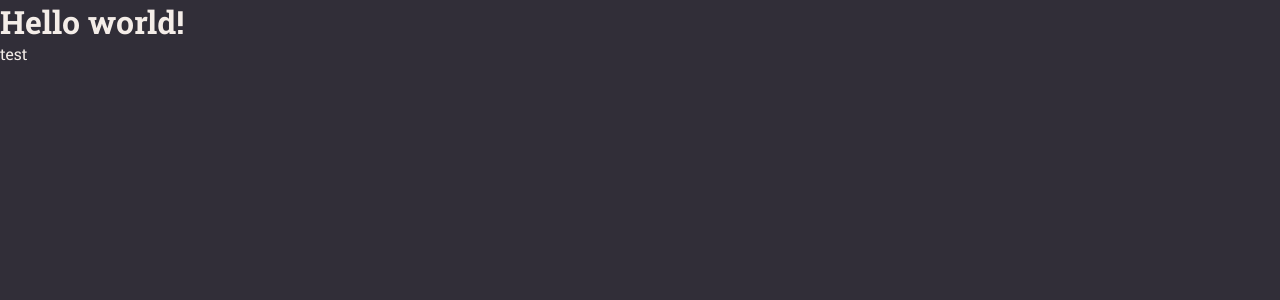
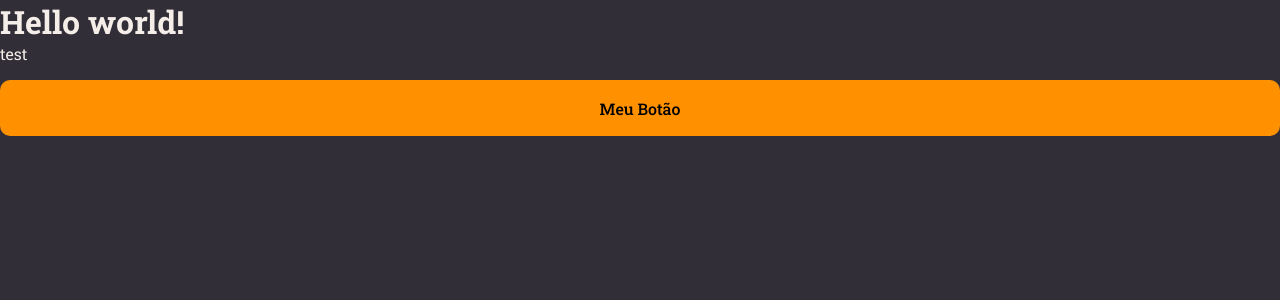
Before and after one commit to Hribeir6/rocketnotes, a React (Vite) app: page / in a window 1280 px wide. Shown: the top 300 px of the page. Built offline with nearby package versions, Linux system fonts and the light colour scheme.

Commit message:
add components and update readme.md

```diff
--- /dev/null
+++ b/src/components/Button/index.jsx
@@ -0,0 +1,10 @@
+import { Container } from "./style";
+
+export function Button () {
+
+  return (
+  <Container type="button">
+    Meu Botão
+  </Container>
+  );
+}
--- /dev/null
+++ b/src/components/Button/style.js
@@ -0,0 +1,18 @@
+import { styled } from 'styled-components';
+
+export const Container = styled.button `
+  width: 100%;
+  background-color: ${({ theme }) => theme.COLORS.ORANGE};
+  color: ${({ theme }) => theme.BACKGROUND_800};
+
+  height: 56px;
+  border: 0;
+  padding: 0 16px;
+  margin-top: 16px;
+  border-radius: 10px;
+  font-weight: 500;
+
+  &:disabled{
+    opacity: 0.5;
+  }
+`;
--- a/src/pages/Details/index.jsx
+++ b/src/pages/Details/index.jsx
@@ -1,4 +1,6 @@
 import { Container } from './styles';
+
+import { Button } from '../../components/Button';
 
 export function Details()  {
 
@@ -7,6 +9,8 @@
     <Container>
       <h1>Hello world!</h1>
       <span>test</span>
+
+      <Button />
     </Container>
 
   )
```
Also changed, not shown: img/cap1.png (added), 1 other file (tests, documents, lock files or other folders).
